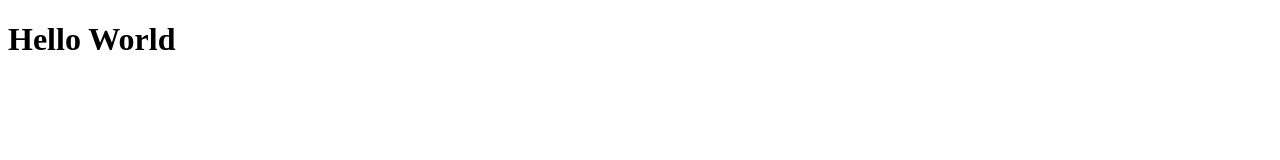
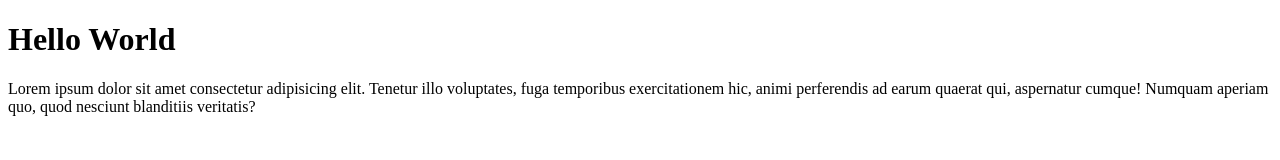
Before and after one commit to cryptoboy17/rafly-git-test, a plain HTML site: page index.html in a window 1280 px wide. Drawn offline with Linux system fonts and the light colour scheme.

Commit message:
menambahkan paragraf

```diff
--- a/index.html
+++ b/index.html
@@ -10,6 +10,9 @@
 
 <body>
     <h1>Hello World</h1>
+    <p>Lorem ipsum dolor sit amet consectetur adipisicing elit. Tenetur illo voluptates, fuga temporibus exercitationem
+        hic, animi perferendis ad earum quaerat qui, aspernatur cumque! Numquam aperiam quo, quod nesciunt blanditiis
+        veritatis?</p>
 </body>
 
 </html>
```
